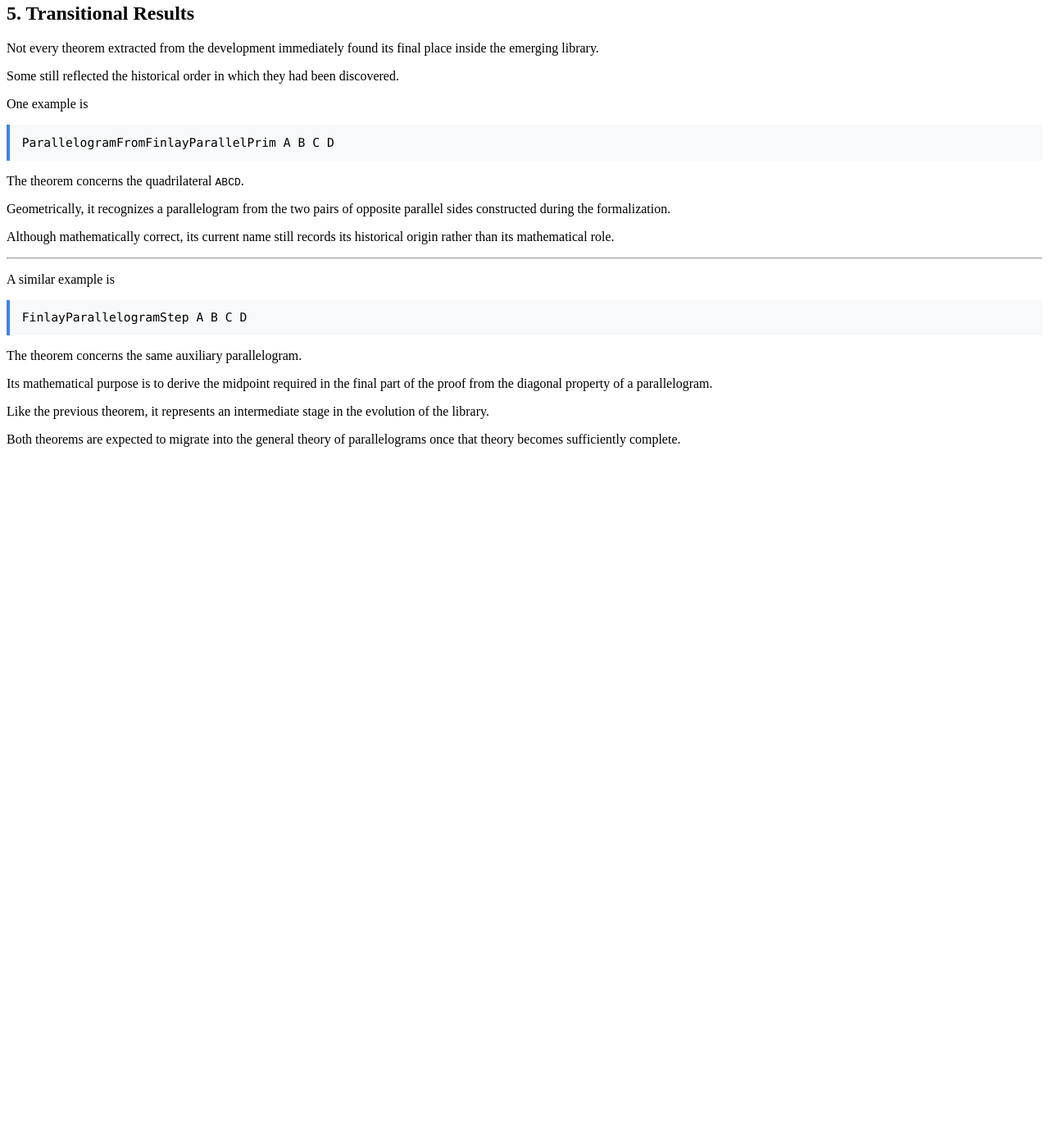
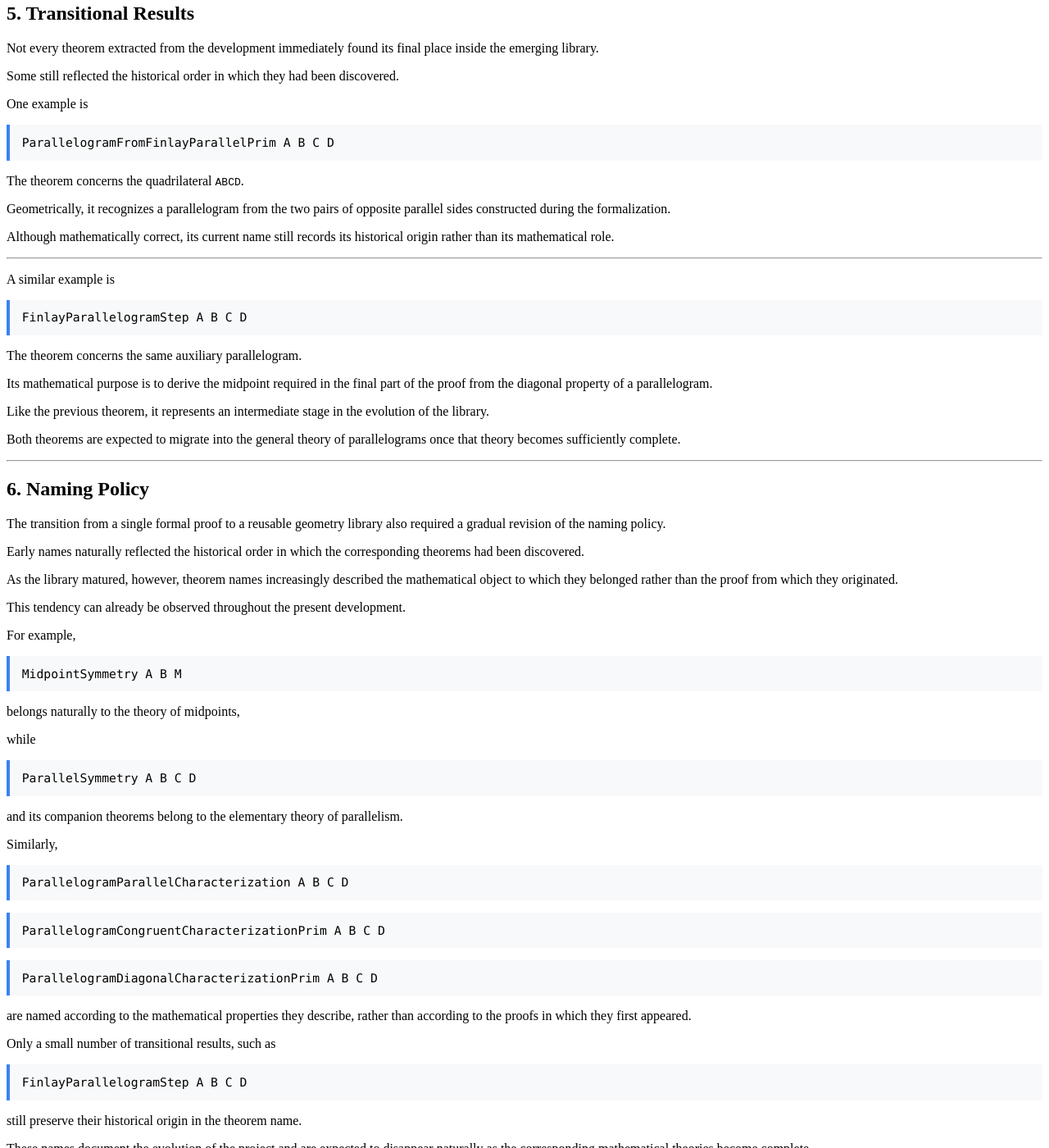
Before and after one commit to cgjteam/cgjteam.github.io, a Jekyll site: the page built from log-004.md, in a window 1280 px wide and 1400 px high, scrolled down 4809 px. Shown: the whole window at 82% size. Built offline with Jekyll 4.4.1, drawn with Linux system fonts in a browser that asks for light colours; comment, search, counter and statistics services are not loaded; before the commit the page ends 5370 px from its top, so only the background shows below that; some of the changed text lies outside the part shown.

Commit message:
Update log-004.md

```diff
--- a/log-004.md
+++ b/log-004.md
@@ -331,3 +331,79 @@ Its mathematical purpose is to derive the midpoint required in the final part of
 Like the previous theorem, it represents an intermediate stage in the evolution of the library.
 
 Both theorems are expected to migrate into the general theory of parallelograms once that theory becomes sufficiently complete.
+
+---
+
+## 6. Naming Policy
+
+The transition from a single formal proof to a reusable geometry library also required a gradual revision of the naming policy.
+
+Early names naturally reflected the historical order in which the corresponding theorems had been discovered.
+
+As the library matured, however, theorem names increasingly described the mathematical object to which they belonged rather than the proof from which they originated.
+
+This tendency can already be observed throughout the present development.
+
+For example,
+
+<pre class="formal">
+MidpointSymmetry A B M
+</pre>
+
+belongs naturally to the theory of midpoints,
+
+while
+
+<pre class="formal">
+ParallelSymmetry A B C D
+</pre>
+
+and its companion theorems belong to the elementary theory of parallelism.
+
+Similarly,
+
+<pre class="formal">
+ParallelogramParallelCharacterization A B C D
+</pre>
+
+<pre class="formal">
+ParallelogramCongruentCharacterizationPrim A B C D
+</pre>
+
+<pre class="formal">
+ParallelogramDiagonalCharacterizationPrim A B C D
+</pre>
+
+are named according to the mathematical properties they describe, rather than according to the proofs in which they first appeared.
+
+Only a small number of transitional results, such as
+
+<pre class="formal">
+FinlayParallelogramStep A B C D
+</pre>
+
+still preserve their historical origin in the theorem name.
+
+These names document the evolution of the project and are expected to disappear naturally as the corresponding mathematical theories become complete.
+
+---
+
+## 7. Outlook
+
+The developments recorded in this log represent the first stage in the transformation of a formal proof into a reusable mathematical library.
+
+The initial effort focused on identifying recurring mathematical ideas, eliminating routine reasoning, and exposing frequently used geometric facts through stable theorem interfaces.
+
+At the same time, elementary helper theorems, accessor theorems and the first characterizations of parallelograms gradually separated the developing library from the original structure of Finlay's proof.
+
+The resulting collection of reusable components is no longer tied to a single formal verification.
+
+Instead, it forms the foundation for subsequent developments in synthetic geometry.
+
+The next stage of the project will build complete mathematical theories on top of these components, beginning with a systematic formal treatment of parallelograms.
+
+---
+
+*Document produced by CGJteam Lab.*
+
+*This log documents the transition from the formal verification of a single proof to the first reusable components of a synthetic geometry library.*
```
